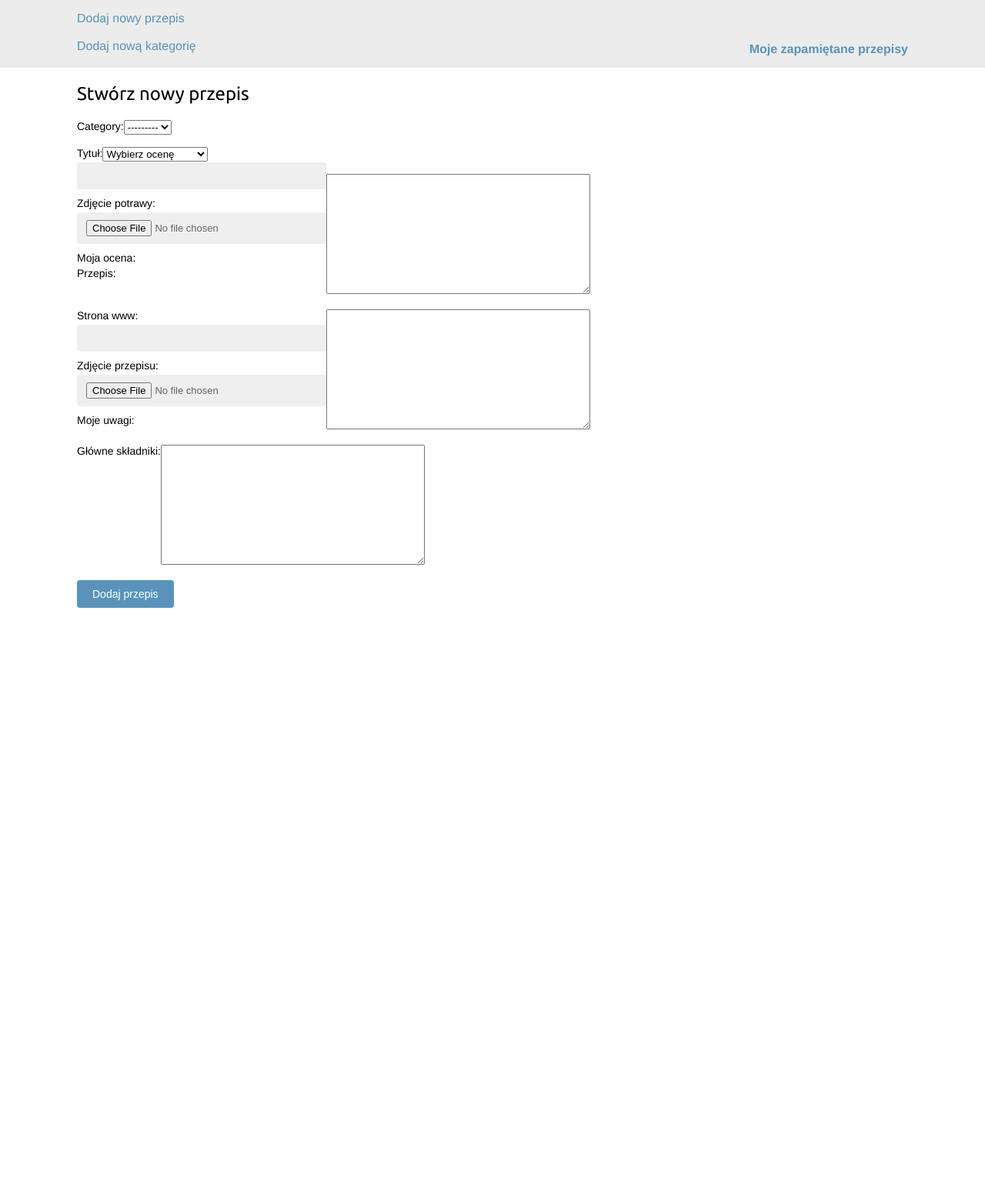
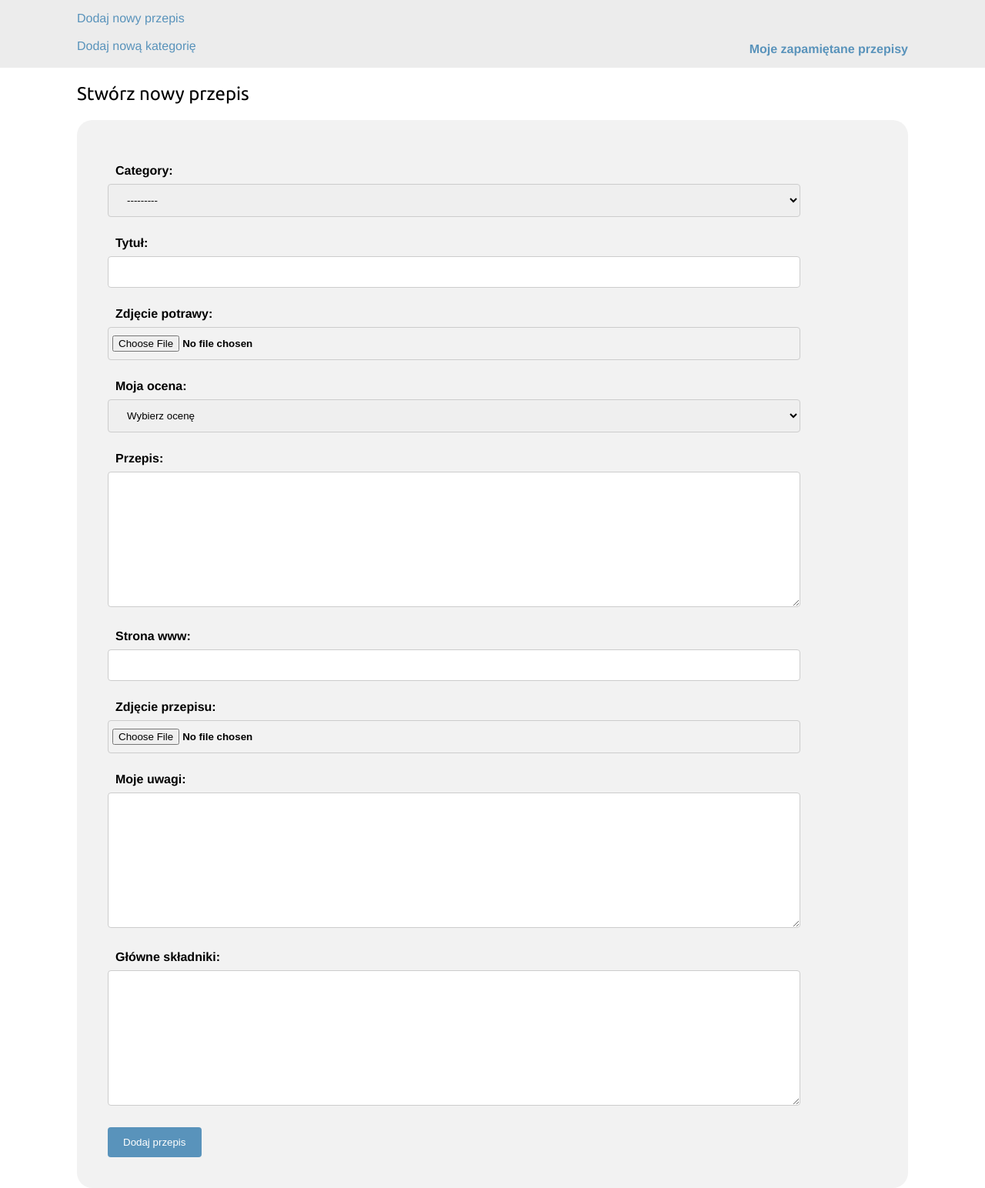
Before and after one commit to kama1990/CookMeAgain, a Django app: page /createNewRecipe/ in a window 1280 px wide. Shown: the part 41-1585 px from the top of the page at 77% size. Before the commit the page ends 831 px from the top, so only its background shows below. Run offline with Django 4.2, Linux system fonts and the light colour scheme; data that the repository does not hold is empty.

Commit message:
Modified css - forms

```diff
--- a/cookMeAgainProject/cookMe/TEMPLATES/post/create_new_recipe.html
+++ b/cookMeAgainProject/cookMe/TEMPLATES/post/create_new_recipe.html
@@ -7,10 +7,11 @@
     {% if error %}
         <h1>{{error}}</h1>
     {% endif %}
-
-    <form enctype="mulipart/form-data" method="post">
-        {{ form.as_p }}
-        {% csrf_token %}
+    <div class="formula">
+        <form enctype="mulipart/form-data" method="post">
+            {{ form.as_p }}
+            {% csrf_token %}
         <input type="submit" value="Dodaj przepis">
-    </form>
+        </form>
+    </div>
 {% endblock content %}
--- a/cookMeAgainProject/static/css/cookMe.css
+++ b/cookMeAgainProject/static/css/cookMe.css
@@ -20,12 +20,13 @@ a:hover {
 }
 
 a.button, input[type="submit"] {
-    color:#fff;
-    background:#5993bb;
-    border-radius:4px;
-    padding:10px 20px;
-    font-size:14px;
-    border:0;
+    background-color: #5993bb;
+    color: white;
+    padding: 12px 20px;
+    border: none;
+    border-radius: 4px;
+    cursor: pointer;
+    float: center;
 }
 
 a.button.light {
@@ -36,28 +37,74 @@ a.button.light {
 .text-right {
     text-align:right;
 }
-
-form p label, form p input {
-    float:left;
-    clear:both;
+form p label {
+    padding: 0px 0px 0px 10px;
+    display: inline-block;
+    width: 16%;
+    margin-top: 1px;
+    font-weight: bold;
 }
 
-form p label {
-    font-size:14px;
-    padding-bottom:4px;
+select {
+    width: 90%;
+    padding: 12px 20px;
+    margin: 8px 0;
+    display: inline-block;
+    border: 1px solid #ccc;
+    border-radius: 4px;
+    box-sizing: border-box;
+}
+form p input[type=checkbox]{
+    padding: 12px 20px;
+    margin: 8px 0;
+    display: inline-block;
+    border: 1px solid #ccc;
+    border-radius: 4px;
+    box-sizing: border-box;
+}
+form p input[type=text] {
+    width: 90%;
+    padding: 12px 20px;
+    margin: 8px 0;
+    display: inline-block;
+    border: 1px solid #ccc;
+    border-radius: 4px;
+    box-sizing: border-box;
+}
+form p input[type=file] {
+    width: 90%;
+    padding: 10px 63px 10px 5px;
+    margin: 8px 0;
+    display: inline-block;
+    border: 1px solid #ccc;
+    border-radius: 4px;
+    box-sizing: border-box;
+    font-weight: bold;
+}
+form p input[type=url] {
+    width: 90%;
+    padding: 12px 20px;
+    margin: 8px 0;
+    display: inline-block;
+    border: 1px solid #ccc;
+    border-radius: 4px;
+    box-sizing: border-box;
+}
+textarea {
+    width: 90%;
+    padding: 12px 20px;
+    margin: 8px 0;
+    display: inline-block;
+    border: 1px solid #ccc;
+    border-radius: 4px;
+    box-sizing: border-box;
 }
 
-form p input {
-    width:300px;
-    font-size:13px;
-    margin-bottom:10px;
-    padding:10px 12px;
-    border:0;
-    background:#efefef;
-    color:#666;
-    border-radius:4px;
+.formula {
+    border-radius: 20px;
+    background-color: #f2f2f2;
+    padding: 40px;
 }
-
 ul.errorlist {
    float:left;
    color:#ff0000;
```
Also changed, not shown: cookMeAgainProject/cookMe/TEMPLATES/post/create_new_category.html (+7 -6 lines), cookMeAgainProject/cookMe/TEMPLATES/post/edit_category.html (+7 -5 lines), cookMeAgainProject/cookMe/TEMPLATES/post/edit_recipe.html (+8 -6 lines), cookMeAgainProject/cookMe/TEMPLATES/post/ex.html (added, +63 -0 lines).
